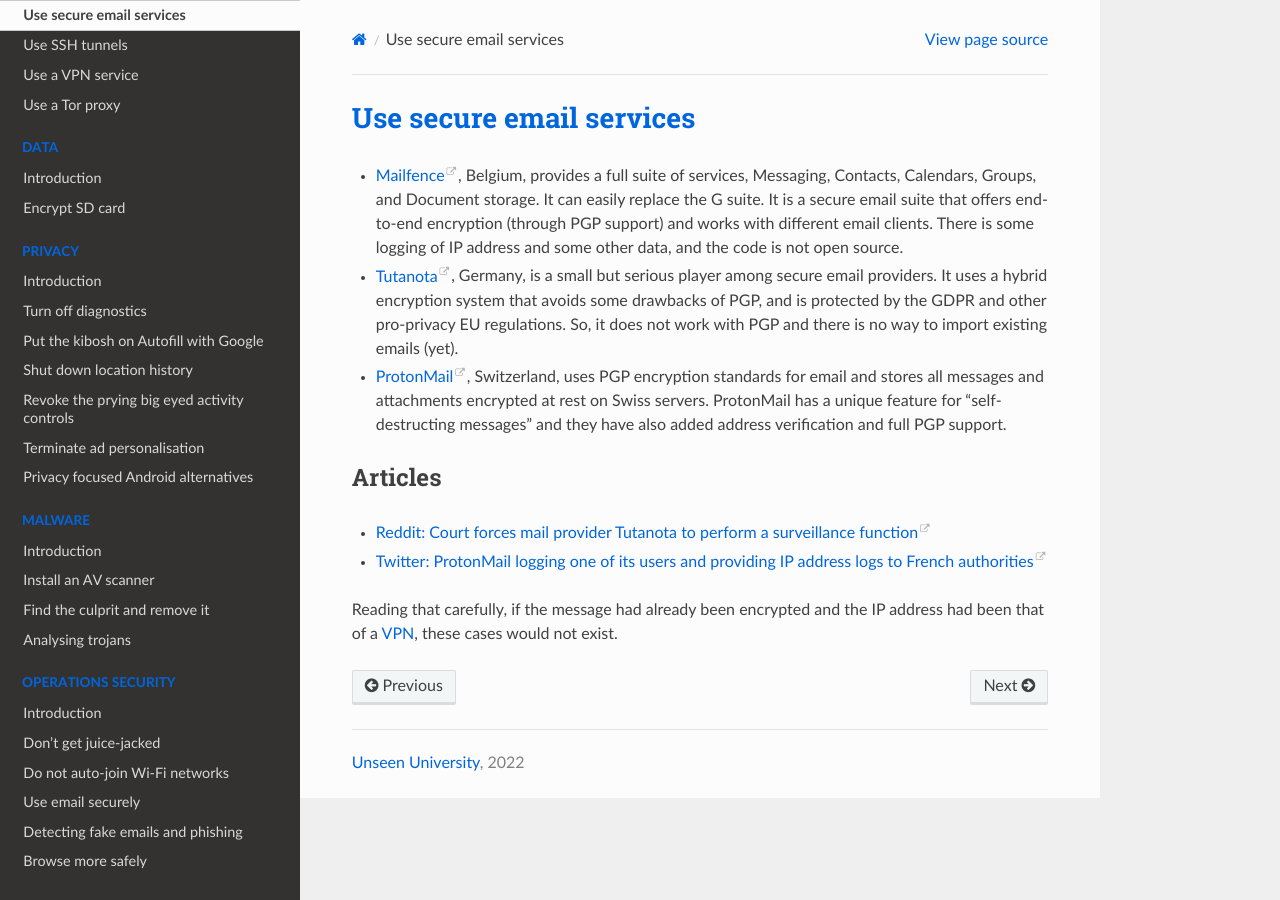
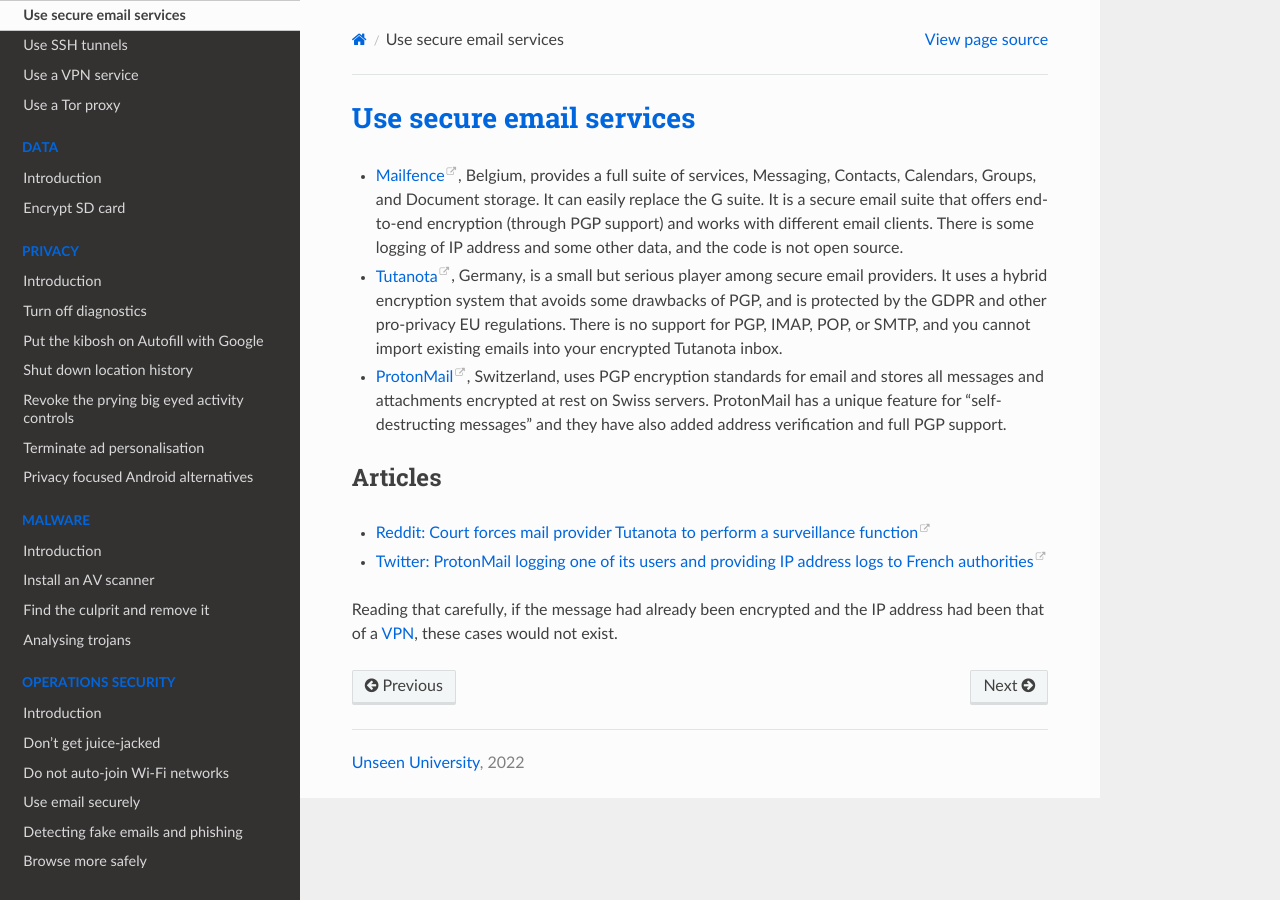
Before and after one commit to tymyrddin/android-mitigations, a Sphinx documentation site: the page built from source/docs/services/email-services.md, in a window 1280 px wide. Built offline with Sphinx 7.4.7 and the Read the Docs theme 2.0.0, drawn with Linux system fonts in a browser that asks for light colours.

```diff
--- a/source/docs/services/email-services.md
+++ b/source/docs/services/email-services.md
@@ -1,7 +1,7 @@
 # Use secure email services
 
 * [Mailfence](https://restoreprivacy.com/go/mailfence), Belgium, provides a full suite of services, Messaging, Contacts, Calendars, Groups, and Document storage. It can easily replace the G suite. It is a secure email suite that offers end-to-end encryption (through PGP support) and works with different email clients. There is some logging of IP address and some other data, and the code is not open source.
-* [Tutanota](https://tutanota.com/), Germany, is a small but serious player among secure email providers. It uses a hybrid encryption system that avoids some drawbacks of PGP, and is protected by the GDPR and other pro-privacy EU regulations. So, it does not work with PGP and there is no way to import existing emails (yet).
+* [Tutanota](https://tutanota.com/), Germany, is a small but serious player among secure email providers. It uses a hybrid encryption system that avoids some drawbacks of PGP, and is protected by the GDPR and other pro-privacy EU regulations. There is no support for PGP, IMAP, POP, or SMTP, and you cannot import existing emails into your encrypted Tutanota inbox.
 * [ProtonMail](https://restoreprivacy.com/go/protonmail), Switzerland, uses PGP encryption standards for email and stores all messages and attachments encrypted at rest on Swiss servers. ProtonMail has a unique feature for “self-destructing messages” and they have also added address verification and full PGP support.
 
 ## Articles
```
